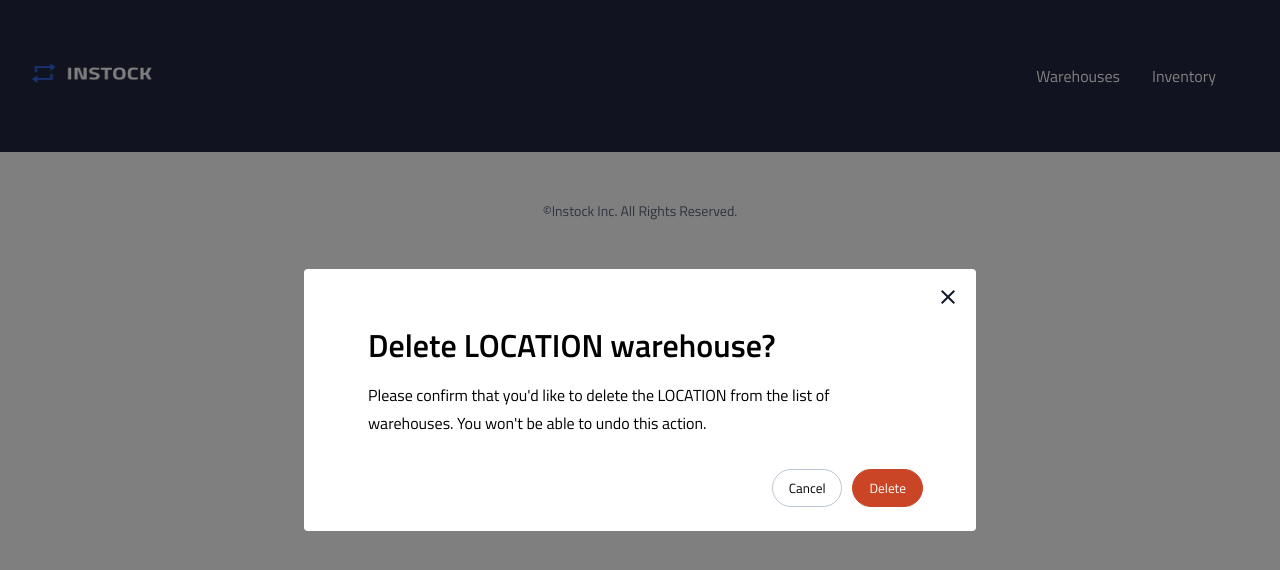
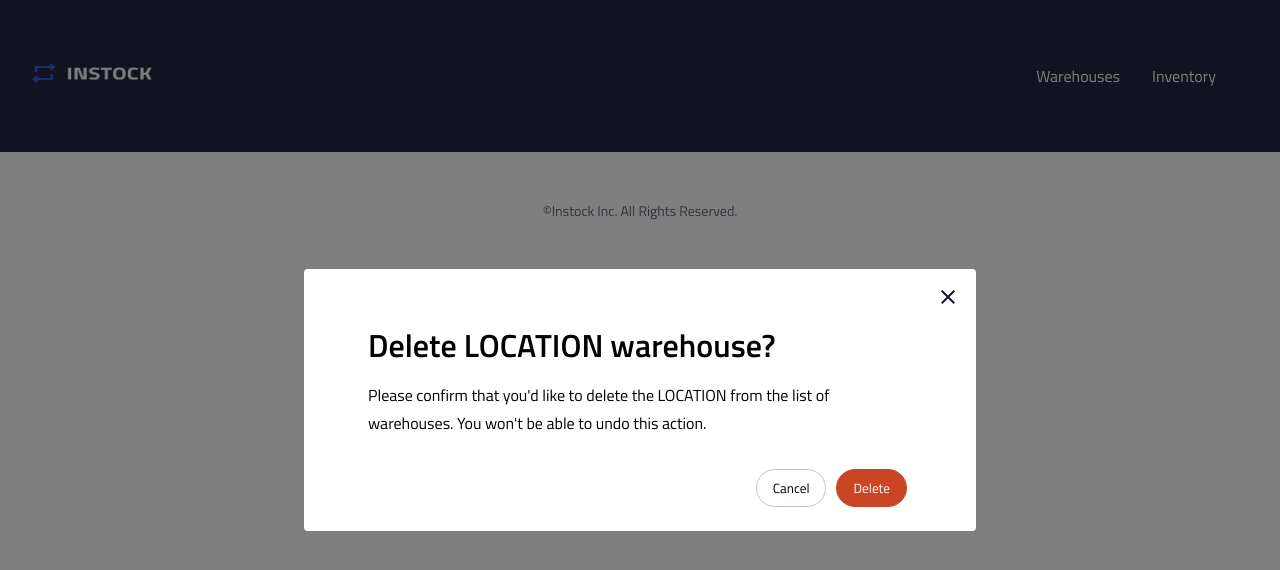
Before and after one commit to rmasuda12/code-crusaders-instock, a React (Vite) app: page / in a window 1280 px wide. Shown: the top 570 px of the page. Built offline with nearby package versions, Linux system fonts and the light colour scheme.

Commit message:
modify text of delete modal to be responsive

```diff
--- a/src/components/Delete/Delete.jsx
+++ b/src/components/Delete/Delete.jsx
@@ -9,7 +9,7 @@ function Delete() {
                     <img src="src/assets/icons/close-24px.svg"/>
                 </div>
                 <h1 className="modal__title">Delete LOCATION warehouse?</h1>
-                <p className="modal__text p1">Please confirm that you'd like to delete the LOCATION from the list of <br></br>warehouses. You won't be able to undo this action.</p>
+                <p className="modal__text p1">Please confirm that you'd like to delete the LOCATION from the list of warehouses. You won't be able to undo this action.</p>
                 <div className="modal__container">
                     <button className="modal__button modal__button--cancel">Cancel</button>
                     <button className="modal__button modal__button--delete">Delete</button>
--- a/src/components/Delete/Delete.scss
+++ b/src/components/Delete/Delete.scss
@@ -43,7 +43,7 @@
 .modal__text {
     padding: 1rem;
     @include tablet {
-        padding-left: 4rem;
+        padding: 1rem 4rem;
     }
 
 }
@@ -59,7 +59,7 @@
         position: relative;
         bottom: none;
         justify-content: end;
-        padding-right: 3rem;
+        padding-right: 4rem;
     }
 }
 .modal__button {
```
